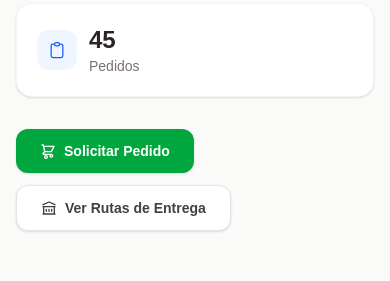
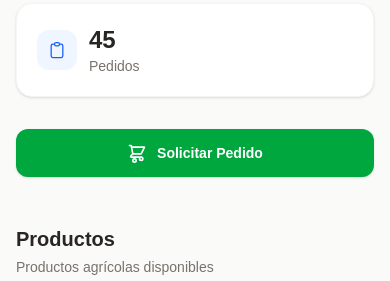
Before and after one commit to marxcuadros24-png/Productor-Ranti, a Next.js app: page /productores/1 in a window 390 px wide. Shown: the part 920-1201 px from the top of the page. Built offline with nearby package versions, Linux system fonts and the light colour scheme.

Commit message:
Rediseñar botón Solicitar Pedido en ProducerProfile: responsive mobile/full-width, eliminar botón Rutas

```diff
--- a/src/components/ProducerProfile.js
+++ b/src/components/ProducerProfile.js
@@ -37,26 +37,16 @@ export default function ProducerProfile({
       </div>
 
       {/* Action Buttons */}
-      <div className="mt-8 flex flex-wrap gap-3">
+      <div className="mt-8 flex flex-col gap-3 sm:flex-row">
         <Link
           href="/pedidos/nuevo"
-          className="inline-flex items-center gap-2 rounded-xl bg-green-600 px-6 py-3 text-sm font-semibold text-white shadow-sm transition-all hover:bg-green-700 hover:shadow-md"
+          className="inline-flex w-full items-center justify-center gap-2.5 rounded-xl bg-green-600 px-5 py-3.5 text-sm font-semibold text-white shadow-sm transition-all hover:bg-green-700 hover:shadow-md active:scale-[0.98] sm:w-auto sm:px-8 sm:py-3 sm:text-base"
         >
-          <svg className="h-4 w-4" fill="none" stroke="currentColor" viewBox="0 0 24 24">
+          <svg className="h-5 w-5 shrink-0" fill="none" stroke="currentColor" viewBox="0 0 24 24">
             <path strokeLinecap="round" strokeLinejoin="round" strokeWidth={2} d="M3 3h2l.4 2M7 13h10l4-8H5.4M7 13L5.4 5M7 13l-2.293 2.293c-.63.63-.184 1.707.707 1.707H17m0 0a2 2 0 100 4 2 2 0 000-4zm-8 2a2 2 0 100 4 2 2 0 000-4z" />
           </svg>
           Solicitar Pedido
         </Link>
-        <Link
-          href="/rutas"
-          className="inline-flex items-center gap-2 rounded-xl border border-stone-200 bg-white px-6 py-3 text-sm font-semibold text-stone-700 shadow-sm transition-all hover:border-green-300 hover:text-green-600 hover:shadow-md"
-        >
-          <svg className="h-4 w-4" fill="none" stroke="currentColor" viewBox="0 0 24 24">
-            <path strokeLinecap="round" strokeLinejoin="round" strokeWidth={2} d="M8 14v3m4-3v3m4-3v3M3 21h18M3 10h18M3 7l9-4 9 4M4 10h16v11H4V10z" />
-          </svg>
-          Ver Rutas de Entrega
-        </Link>
-
       </div>
 
       {/* Products Section */}
```
